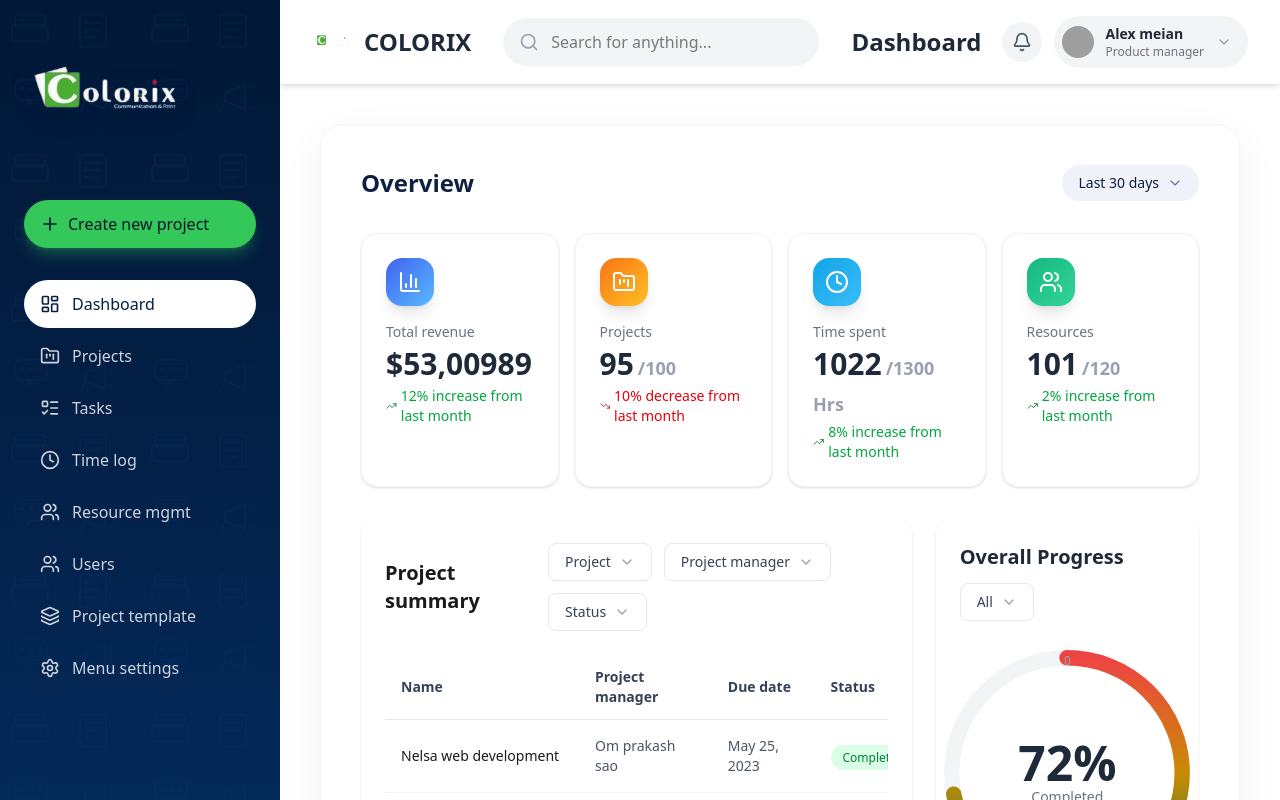
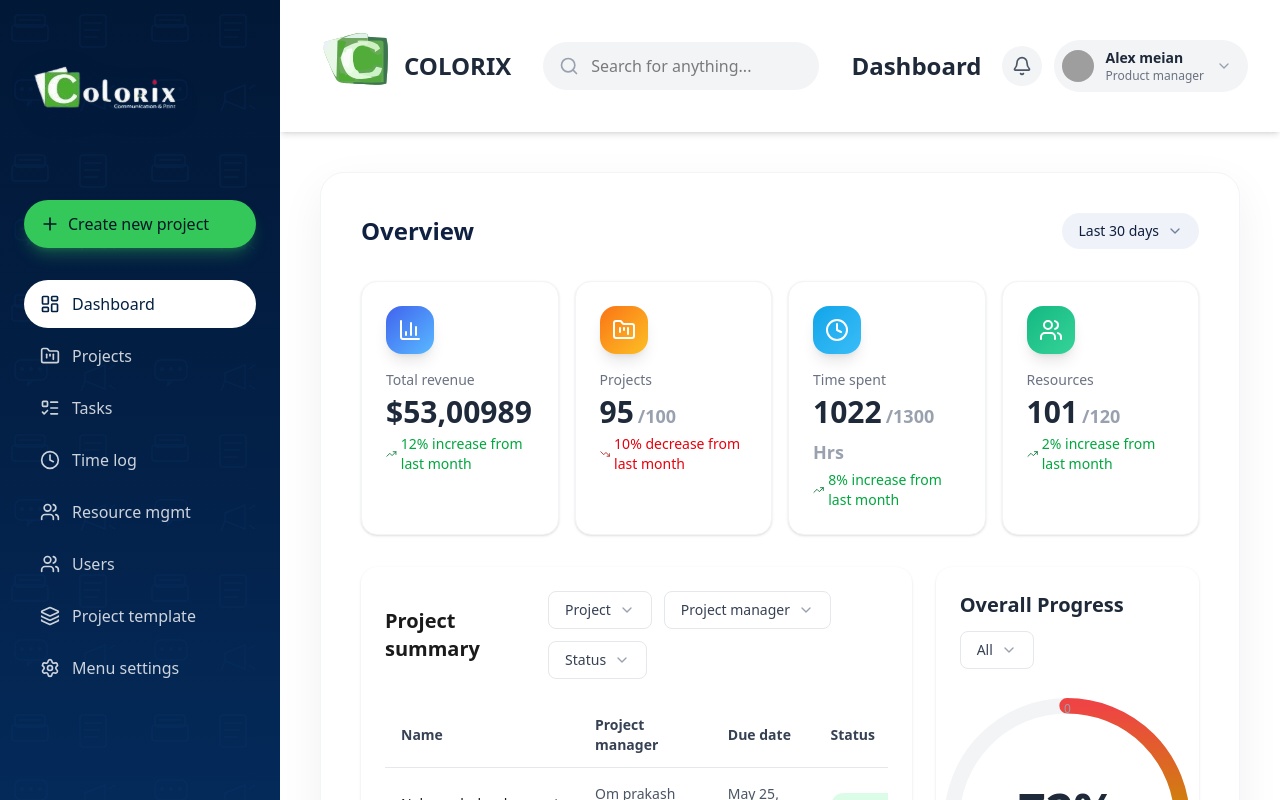
Before and after one commit to otbludo/colorix_agent_ia, a React (Vite) app: page /dashboard in a window 1280 px wide. Shown: the top 800 px of the page. Built offline with nearby package versions, Linux system fonts and the light colour scheme; grey boxes are pictures that could not be loaded.

Commit message:
Replace PNG logo with SVG and update favicon link for improved asset management. Adjust logo size in Header component for better visual consistency.

```diff
--- a/index.html
+++ b/index.html
@@ -2,7 +2,7 @@
 <html lang="en">
   <head>
     <meta charset="UTF-8" />
-    <link rel="icon" type="image/svg+xml" href="/src/assets/Colo.png" />
+    <link rel="icon" type="image/svg+xml" href="/src/assets/Colo.svg" />
     <meta name="viewport" content="width=device-width, initial-scale=1.0" />
     <title>Colorix portail</title>
   </head>
--- a/src/components/Header.tsx
+++ b/src/components/Header.tsx
@@ -1,7 +1,7 @@
 // src/components/Header.tsx
 import React from 'react'
 import { Search, Bell, ChevronDown, Menu } from 'lucide-react'
-import colorixLogo from '../assets/colorixorigin.png'
+import colorixLogo from '../assets/Colo.svg'
 
 interface HeaderProps {
   onToggleSidebar: () => void
@@ -25,7 +25,7 @@
             <img
               src={colorixLogo}
               alt="Colorix logo"
-              className="w-10 h-10"
+              className="w-20 h-25"
             />
             <div>
               <span className="text-2xl font-bold text-gray-800 leading-none block">
```
Also changed, not shown: src/assets/Colo.png (deleted), src/assets/Colo.svg (added).
